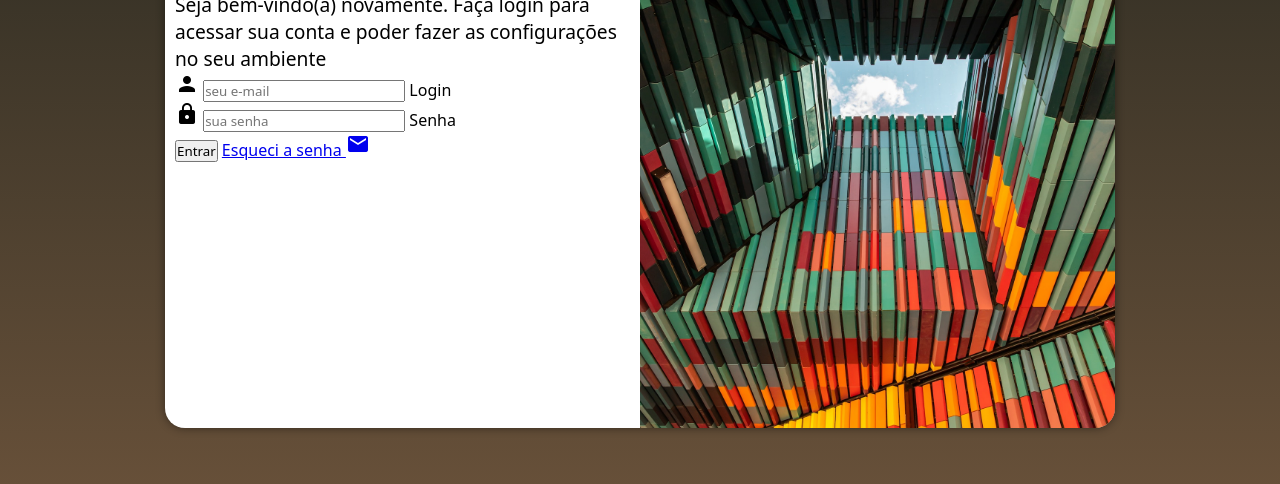
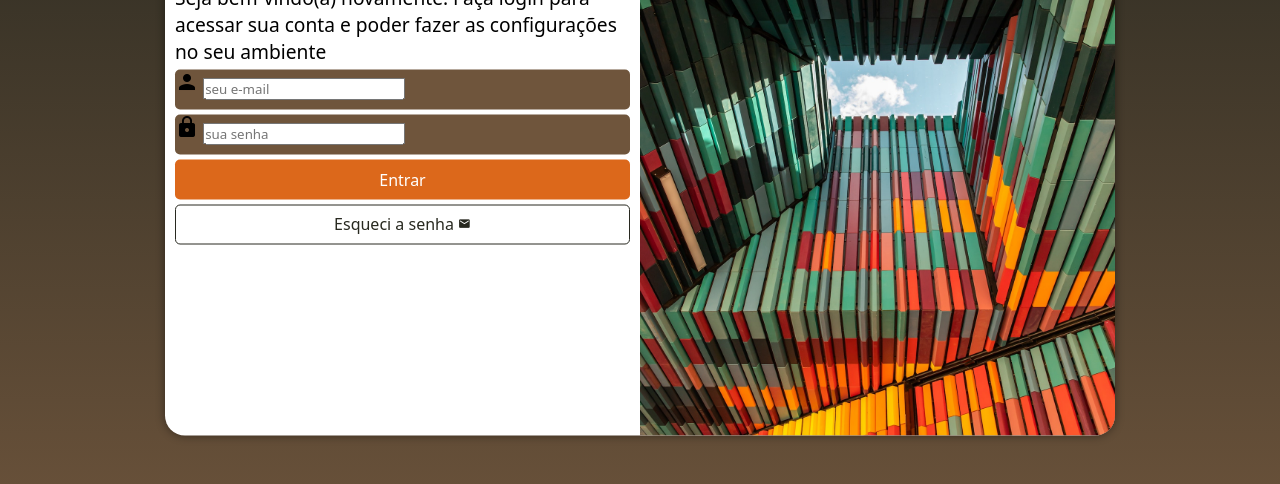
Before and after one commit to ClaytonEduard/projeto-login, a plain HTML site: page index.html in a window 1280 px wide. Shown: the part 222-706 px from the top of the page. Drawn offline with Linux system fonts and the light colour scheme.

Commit message:
:style: formatação do formulário

```diff
--- a/index.html
+++ b/index.html
@@ -33,10 +33,8 @@
                             autocomplete="current-password" required maxlength="20" minlength="8">
                         <label for="isenha">Senha</label>
                     </div>
-                    <input type="submit" value="Entrar">
-
-                    <a href="esqueci.html">Esqueci a senha <i class="material-icons">mail</i></a>
-
+                    <input type="submit" value="Entrar" class="botao">
+                    <a href="esqueci.html" class="botao">Esqueci a senha <i class="material-icons">mail</i></a>
                 </form>
             </div>
         </section>
--- a/styles/style.css
+++ b/styles/style.css
@@ -40,7 +40,7 @@ section#login {
     /*----------------------------------*/
     background-color: white;
     width: 250px;
-    height: 500px;
+    height: 515px;
     border-radius: 20px;
     /*para que tudo que ficar de fora da borda fica escontido, assim aredonda a borda na imagem*/
     overflow: hidden;
@@ -70,3 +70,58 @@ div#formulario>h1 {
 div#formulario>p {
     font-size: 0.8em;
 }
+
+div.campo>label {
+    display: none;
+}
+
+form>div.campo {
+    background-color: #6F553C;
+    display: block;
+    width: 100%;
+    height: 40px;
+    border-radius: 5px;
+    margin: 5px 0px;
+}
+
+form>input[type=submit] {
+    display: block;
+    font-size: 1em;
+    width: 100%;
+    height: 40px;
+    background-color: #DC681B;
+    color: white;
+    border-radius: 5px;
+    border: none;
+    cursor: pointer;
+}
+
+form>input[type=submit]:hover {
+    background-color: #853f10;
+}
+
+form>a.botao {
+    display: block;
+    text-align: center;
+    font-size: 1em;
+    width: 100%;
+    height: 40px;
+    padding-top: 7px;
+    margin-top: 5px;
+    background-color: #ffffff;
+    border: 1px solid #282920;
+    color: #282920;
+    border-radius: 5px;
+
+    cursor: pointer;
+    text-decoration: none;
+}
+
+form>a.botao:hover {
+    background-color: #666852;
+    color: white;
+}
+
+form>a.botao>i {
+    font-size: 0.8em;
+}
```
